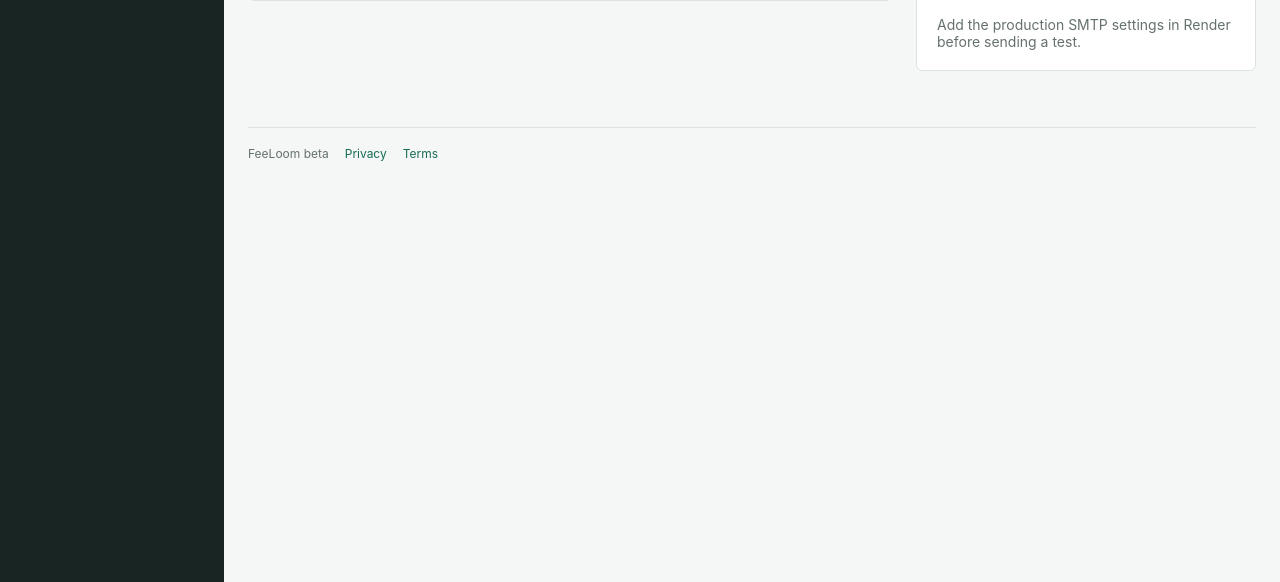
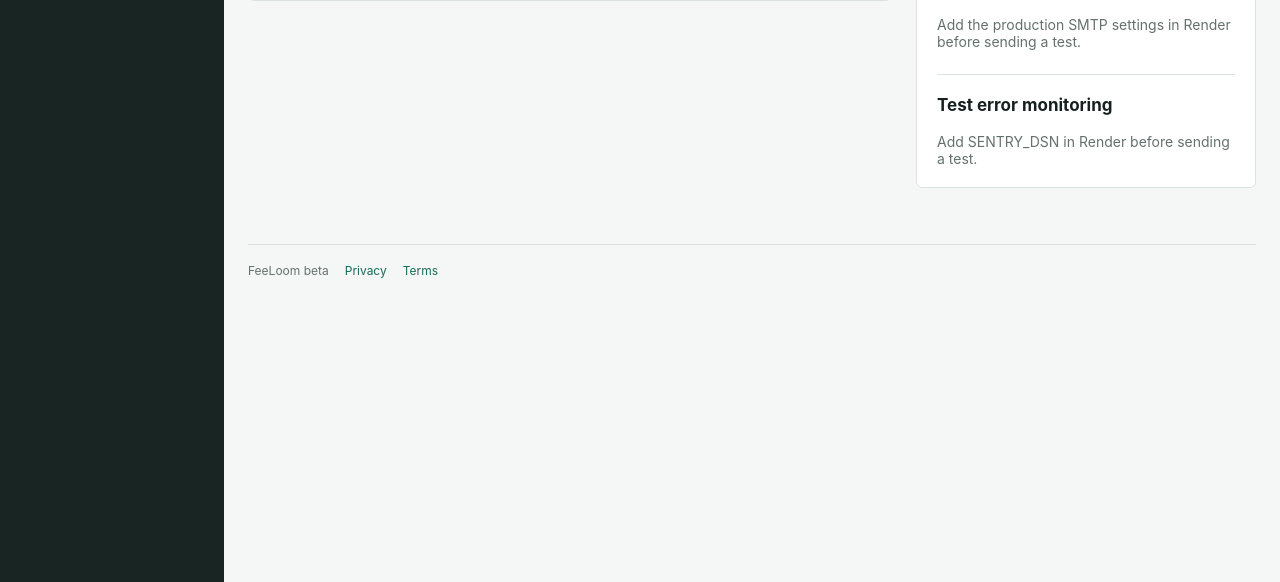
Before and after one commit to sdepsen-coder/FeeLoom, a Django app: template templates/dashboard/system_status.html in a window 1280 px wide. Shown: the part 218-800 px from the top of the page. Run offline with Django 5.2, Linux system fonts and the light colour scheme; the template is opened without the code that fills it, so the values that code supplies are empty.

Commit message:
Add production Sentry test control

```diff
--- a/dashboard/static/app.css
+++ b/dashboard/static/app.css
@@ -61,6 +61,7 @@ input:focus,select:focus { outline:3px solid #cce7dc; border-color:var(--green);
 .stack-form .helptext,.stack-form ul { margin:0; color:var(--muted); font-size:12px; } .stack-form .errorlist { color:var(--coral); } .form-note { margin-top:18px; }
 .split-layout { display:grid; grid-template-columns:minmax(0,1fr) 340px; gap:24px; align-items:start; }
 .form-panel,.detail-block { padding:20px; border:1px solid var(--line); border-radius:6px; background:var(--panel); }
+.tool-section + .tool-section { margin-top:24px; padding-top:20px; border-top:1px solid var(--line); }
 .detail-grid { display:grid; grid-template-columns:repeat(3,minmax(0,1fr)); gap:14px; } .detail-block dl { margin:15px 0 0; }
 .detail-block dl div { display:flex; justify-content:space-between; gap:18px; padding:9px 0; border-bottom:1px solid var(--line); } .detail-block dl div:last-child { border-bottom:0; }
 .detail-block dt { color:var(--muted); } .detail-block dd { margin:0; font-variant-numeric:tabular-nums; font-weight:700; } .detail-block .total { color:var(--ink); font-weight:800; }
--- a/templates/dashboard/system_status.html
+++ b/templates/dashboard/system_status.html
@@ -20,16 +20,31 @@
       </div>
     </section>
     <aside class="form-panel">
+      <section class="tool-section">
         <h2>Test account email</h2>
         {% if email_delivery_enabled %}
           <form method="post" class="stack-form">
             {% csrf_token %}
+            <input type="hidden" name="action" value="email_test">
             {{ email_test_form.as_p }}
             <button class="primary-button" type="submit">Send test email</button>
           </form>
         {% else %}
           <p class="form-note">Add the production SMTP settings in Render before sending a test.</p>
         {% endif %}
+      </section>
+      <section class="tool-section">
+        <h2>Test error monitoring</h2>
+        {% if sentry_enabled %}
+          <form method="post" class="stack-form">
+            {% csrf_token %}
+            <input type="hidden" name="action" value="sentry_test">
+            <button class="secondary-button" type="submit">Send Sentry test</button>
+          </form>
+        {% else %}
+          <p class="form-note">Add SENTRY_DSN in Render before sending a test.</p>
+        {% endif %}
+      </section>
     </aside>
   </div>
 {% endblock %}
```
Also changed, not shown: dashboard/tests.py (+18 -0 lines), dashboard/views.py (+20 -2 lines). Lines whose indentation alone changed are shown as unchanged.
